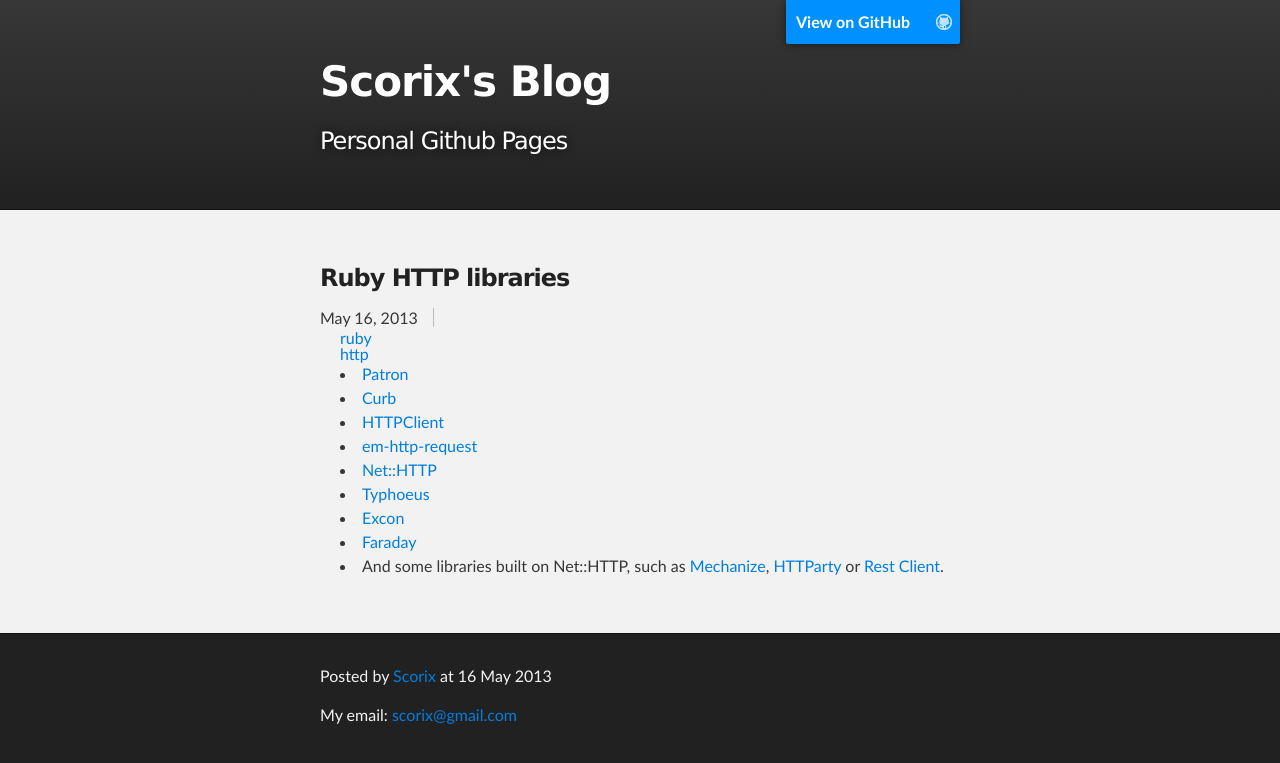
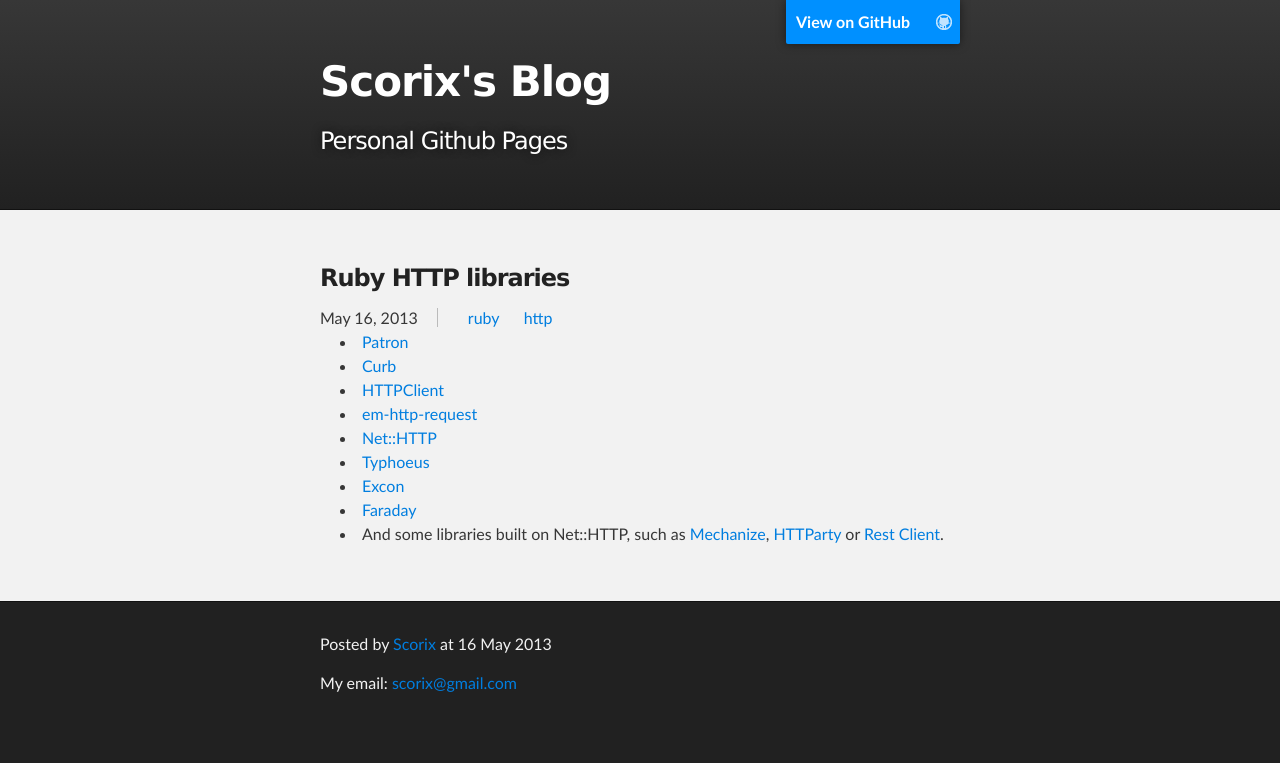
Before and after one commit to scorix/scorix.github.io, a Jekyll site: the page built from _posts/2013-05-16-ruby-http-libraries.markdown, in a window 1280 px wide. Shown: the top 763 px of the page. Built offline with Jekyll 4.4.1, drawn with Linux system fonts in a browser that asks for light colours; comment, search, counter and statistics services are not loaded.

```diff
--- a/css/stylesheet.css
+++ b/css/stylesheet.css
@@ -412,6 +412,10 @@
     padding-bottom: 10px;
 }
 
+li.inline {
+    display: inline
+}
+
 /*******************************************************************************
 Small Device Styles
 *******************************************************************************/
```
